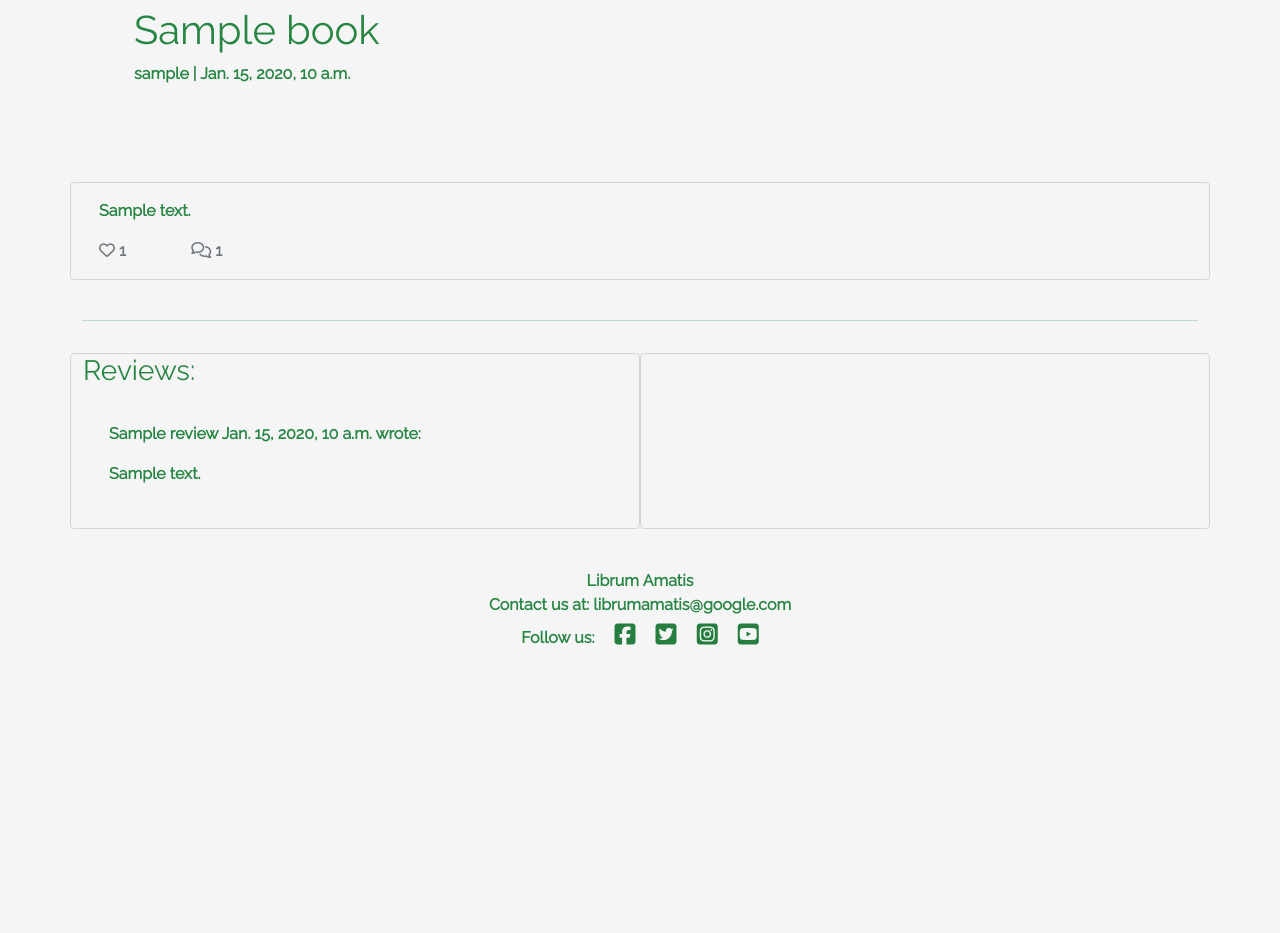
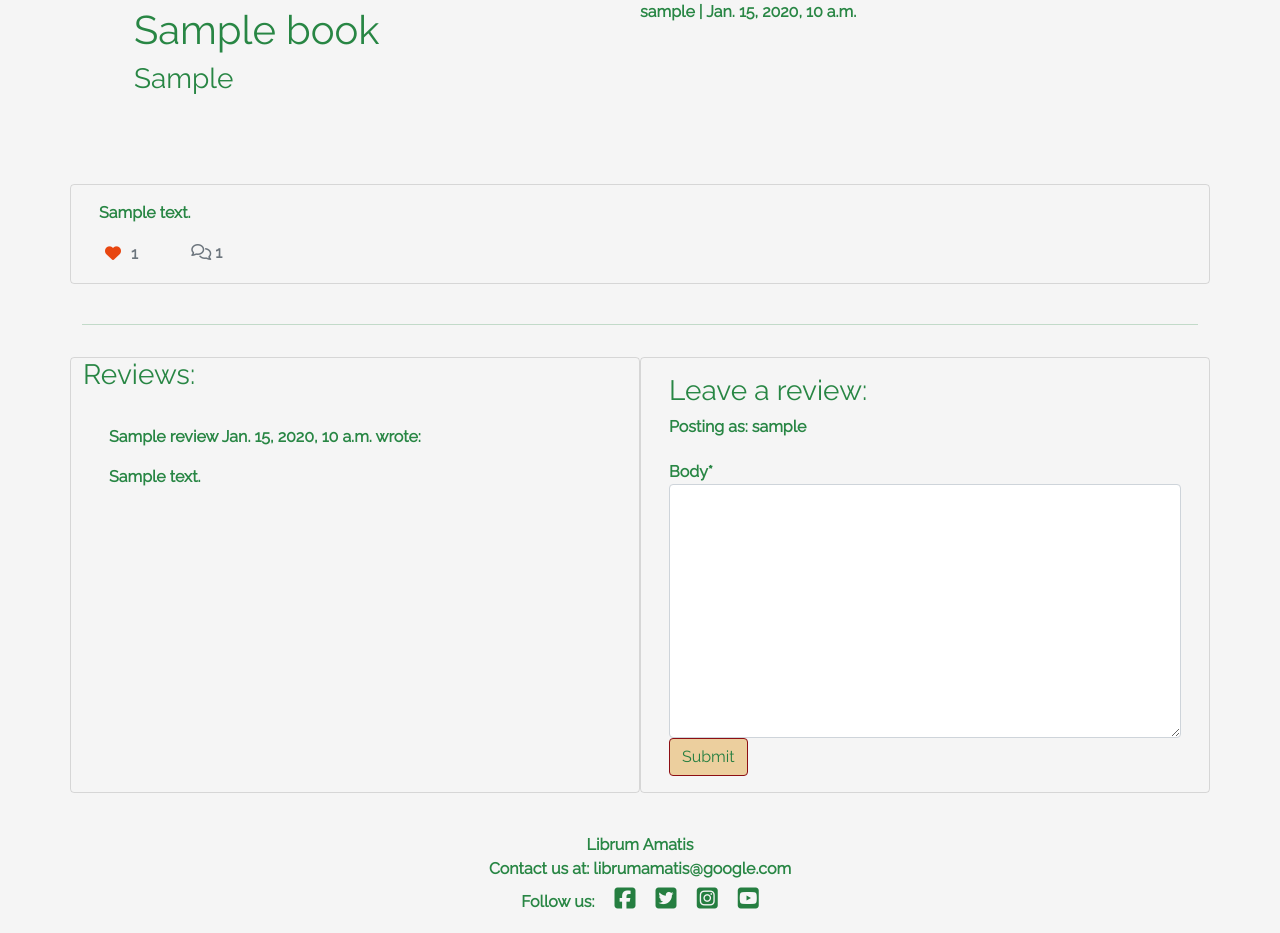
Before and after one commit to Marittie/LibrumAmatis, a Django app: a page that uses templates/books_detail.html in a window 1280 px wide. Shown: the part 186-1119 px from the top of the page. Before the commit the page ends 831 px from the top, so only its background shows below. Run offline with Django 3.2, Linux system fonts and the light colour scheme; a user stored in the database is signed in; tables that the repository leaves empty hold one stand-in row (values such as "Sample post"); some libraries are stand-ins or nearby versions; some web fonts are replaced.

Commit message:
Add forms to like and unlike a book

```diff
--- /dev/null
+++ b/books/forms.py
@@ -0,0 +1,8 @@
+from .models import Review
+from django import forms
+
+
+class ReviewForm(forms.ModelForm):
+    class Meta:
+        model = Review
+        fields = ('body',)
--- a/books/urls.py
+++ b/books/urls.py
@@ -4,4 +4,5 @@ from django.urls import path
 urlpatterns = [
     path('books/', views.BookList.as_view(), name='books'),
     path('<slug:slug>/', views.BookDetail.as_view(), name='books_detail'),
+    path('like/<slug:slug>', views.BookLike.as_view(), name='book_like'),
     ]
--- a/books/views.py
+++ b/books/views.py
@@ -1,6 +1,8 @@
 from django.shortcuts import render, get_object_or_404
-from django.views.generic import (ListView, DetailView)
+from django.views.generic import (ListView, DetailView, CreateView)
+from django.http import HttpResponseRedirect
 from .models import Book
+from .forms import ReviewForm
 
 
 class BookList(ListView):
@@ -26,7 +28,55 @@ class BookDetail(DetailView):
             {
                 "book": book,
                 "reviews": reviews,
-                "liked": liked
+                "liked": liked,
+                "review_form": ReviewForm()
             }
 
         )
+
+    def post(self, request, slug, *args, **kwargs):
+        queryset = Book.objects.filter(status=1)
+        book = get_object_or_404(queryset, slug=slug)
+        reviews = book.reviews.order_by("-created_on")
+        liked = False
+        if book.likes.filter(id=self.request.user.id).exists():
+            liked = True
+
+        review_form = ReviewForm(data=request.POST)
+
+        if review_form.is_valid():
+            review_form.instance.email = request.user.email
+            review_form.instance.name = request.user.username
+            review = review_form.save(commit=False)
+            review.book = book
+            review.save()
+        else:
+            review_form = ReviewForm()
+
+        return render(
+            request,
+            "books_detail.html",
+            {
+                "book": book,
+                "reviews": reviews,
+                "reviewed": True,
+                "liked": liked,
+                "review_form": ReviewForm()
+            }
+
+        )
+
+
+class BookLike(CreateView):
+    """ A view to like a book """
+
+    def post(self, request, slug):
+        """ A function to add or remove a like """
+        book = get_object_or_404(Book, slug=slug)
+
+        if book.likes.filter(id=request.user.id).exists():
+            book.likes.remove(request.user)
+        else:
+            book.likes.add(request.user)
+
+        return HttpResponseRedirect(self.request.META.get('HTTP_REFERER'))
--- a/librumamatis/settings.py
+++ b/librumamatis/settings.py
@@ -50,6 +50,7 @@ INSTALLED_APPS = [
     'django.contrib.staticfiles',
     'cloudinary',
     'django_summernote',
+    'crispy_forms',
     'blog',
     'books',
     'suggest_book',
@@ -60,6 +61,8 @@ SITE_ID = 1
 
 LOGIN_REDIRECT_URL = '/'
 LOGOUT_REDIRECT_URL = '/'
+
+CRISPY_TEMPLATE_PACK = 'bootstrap4'
 
 MIDDLEWARE = [
     'django.middleware.security.SecurityMiddleware',
--- a/requirements.txt
+++ b/requirements.txt
@@ -4,6 +4,7 @@ dj-database-url==0.5.0
 dj3-cloudinary-storage==0.0.6
 Django==3.2.16
 django-allauth==0.52.0
+django-crispy-forms==1.14.0
 django-summernote==0.8.20.0
 gunicorn==20.1.0
 oauthlib==3.2.2
--- a/static/css/style.css
+++ b/static/css/style.css
@@ -120,6 +120,18 @@ a {
     text-decoration: none;
 }
 
+.btn-like {
+    color: #E84610;
+    border: none;
+    background: transparent;
+}
+
+.btn-like:hover,
+.btn-like:active {
+    color: #E84610;
+    background: transparent;
+    border: none;
+}
 
 
 
--- a/templates/books_detail.html
+++ b/templates/books_detail.html
@@ -1,6 +1,8 @@
 {% extends "base.html" %}
 {% load static %}
 {% block content %}
+
+{% load crispy_forms_tags %}
 
 <!-- Book detail card -->
 <div class="masthead">
@@ -8,7 +10,7 @@
         <div class="row g-0">
             <div class="col-md-6 masthead-text">
                 <h1 class="book-title">{{ book.book_title }}</h1>
-                <p class="book-subtitle">{{ book.author }} | {{ book.created_on }}</p>
+                <h3 class="book-subtitle">{{ book.writer }}</h>
             </div>
             <div class="d-none d-md-block col-md-6 masthead-image">
                 {% if "placeholder" in book.featured_image.url %}
@@ -16,6 +18,7 @@
                 {% else %}
                 <img class="border border-light book-detail-pic" src=" {{ book.featured_image.url }}" alt="the alchemist book's cover">
                 {% endif %}
+                <p class="book-subtitle">{{ book.author }} | {{ book.created_on }}</p>
             </div>
         </div>
     </div>
@@ -30,8 +33,22 @@
                 <div class="row">
 
                     <div class="col-1">
+                        <strong>
+                            {% if user.is_authenticated %}
+                            <form class="d-inline" action="{% url 'book_like' book.slug %}" method="POST">
+                                {% csrf_token %}
+                                {% if liked %}
+                                <button type="submit" name="bookpost_id" value="{{book.slug}}" class="btn-like"><i class="fas fa-heart"></i></button>
+                                {% else %}
+                                <button type="submit" name="bookpost_id" value="{{book.slug}}" class="btn-like"><i class="far fa-heart"></i></button>
+                                {% endif %}
+                            </form>
+                            {% else %}
+                            <span class="text-secondary"><i class="far fa-heart"></i></span>
+                            {% endif %}
 
-                        <strong class="text-secondary"><i class="far fa-heart"></i> {{ book.number_of_likes }} </strong>
+                        <span class="text-secondary">{{ book.number_of_likes }} </span>
+                        </strong>
                     </div>
                     <div class="col-1">
                         {% with reviews.count as total_reviews %}
@@ -67,6 +84,16 @@
         </div>
         <div class="col-md-4 card mb-4  mt-3 ">
             <div class="card-body">
+                {% if user.is_authenticated %}
+
+                <h3>Leave a review:</h3>
+                <p>Posting as: {{ user.username }}</p>
+                <form method="post" style="margin-top: 1.3em;">
+                    {{ review_form | crispy }}
+                    {% csrf_token %}
+                    <button type="submit" class="btn btn-outline-primary">Submit</button>
+                </form>
+                {% endif %}
 
             </div>
         </div>
```
